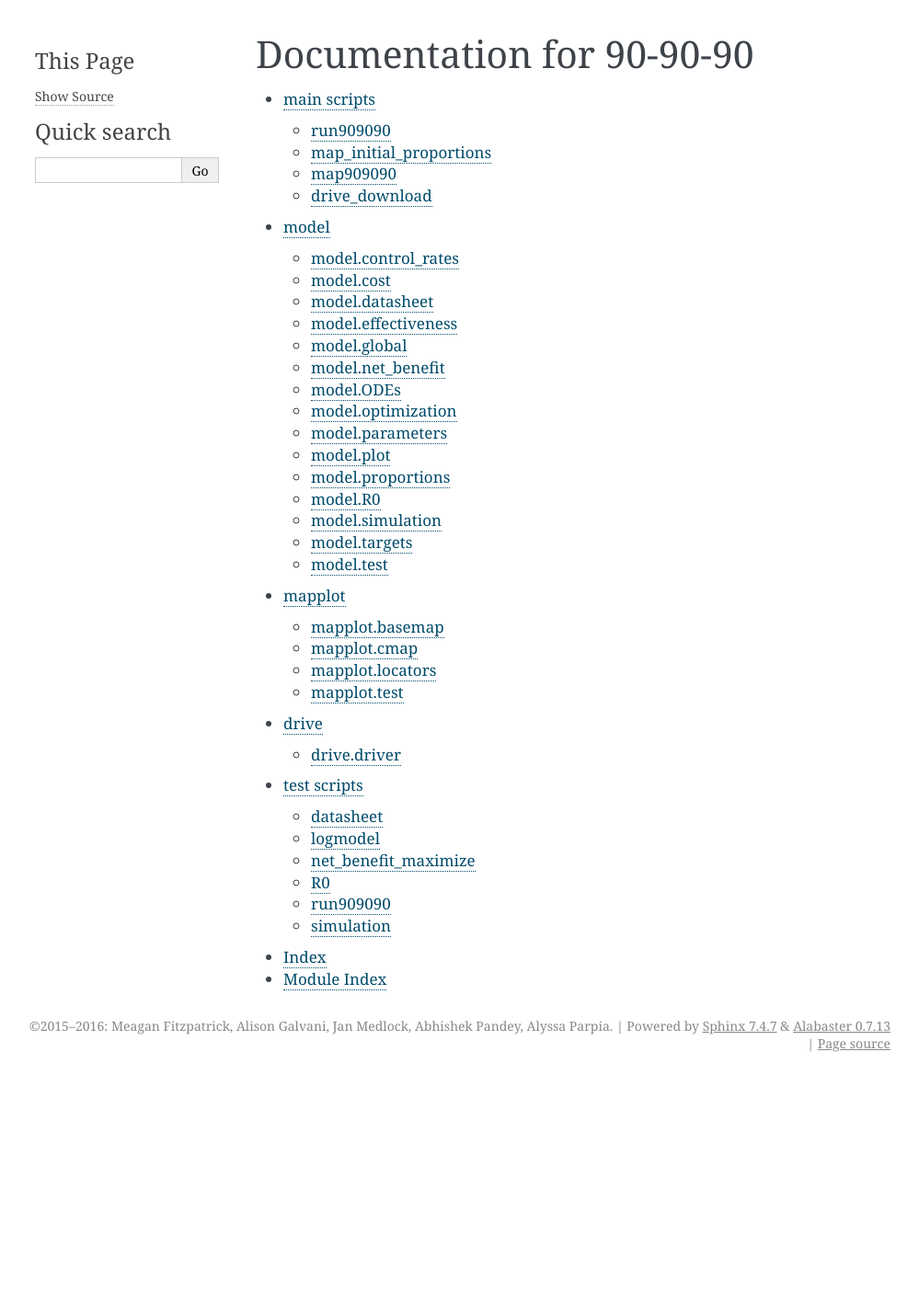
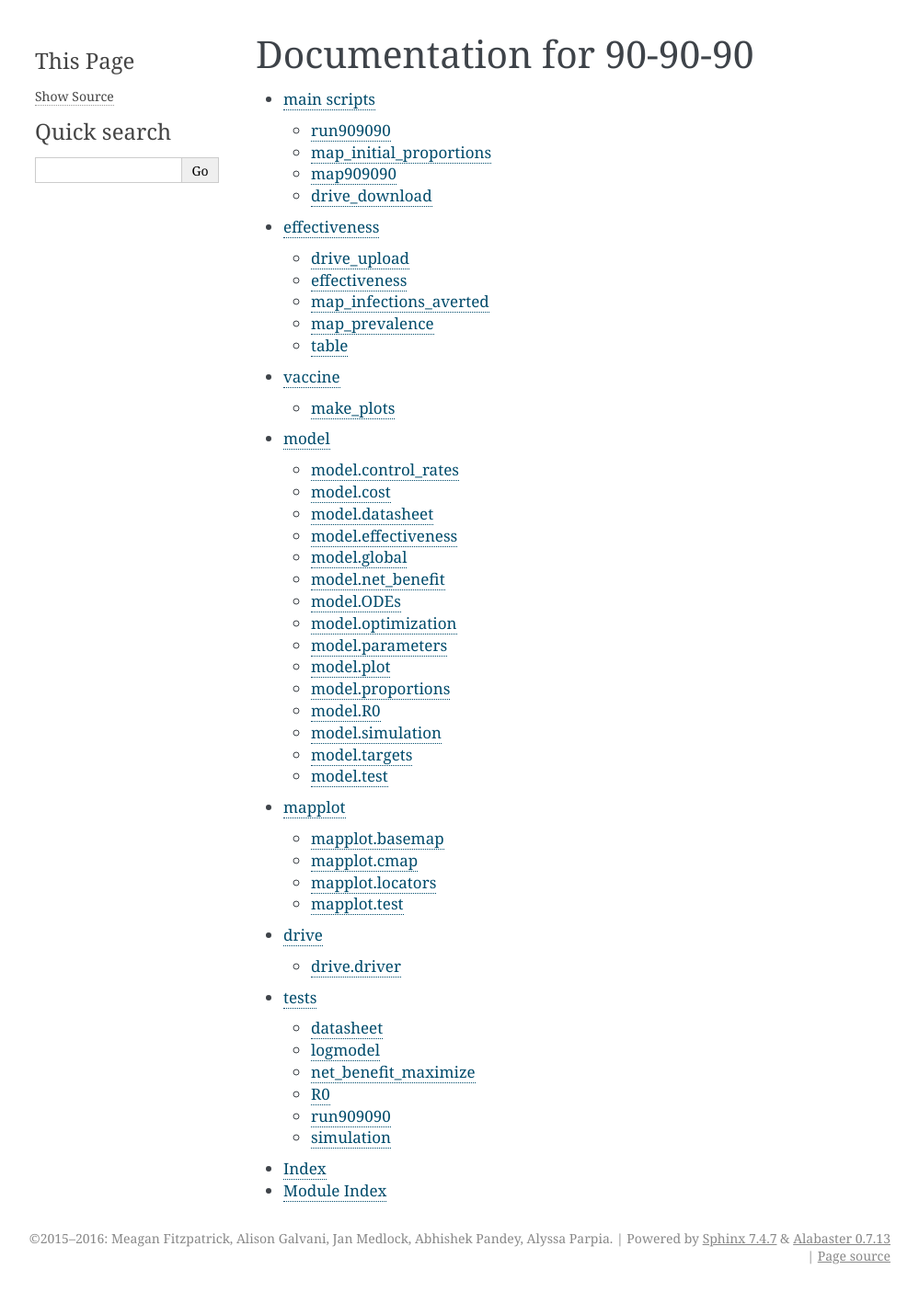
Before and after one commit to janmedlock/HIV-95-vaccine, a Sphinx documentation site: the page built from Codes/docs/source/index.rst, in a window 1280 px wide. Shown: the whole page at 92% size, without its empty margins (142-1141 px from the left). Built offline with Sphinx 7.4.7, drawn with Linux system fonts in a browser that asks for light colours; before the commit the page ends 1174 px from its top, so only the background shows below that.

Commit message:
Fix docs.

```diff
--- /dev/null
+++ b/Codes/docs/source/effectiveness.rst
@@ -0,0 +1,23 @@
+effectiveness
+=============
+.. automodule:: effectiveness
+
+drive_upload
+------------
+.. automodule:: effectiveness.drive_upload
+
+effectiveness
+-------------
+.. automodule:: effectiveness.effectiveness
+
+map_infections_averted
+----------------------
+.. automodule:: effectiveness.map_infections_averted
+
+map_prevalence
+--------------
+.. automodule:: effectiveness.map_prevalence
+
+table
+-----
+.. automodule:: effectiveness.table
--- a/Codes/docs/source/index.rst
+++ b/Codes/docs/source/index.rst
@@ -10,6 +10,8 @@ Documentation for 90-90-90
    :maxdepth: 2
 
    scripts
+   effectiveness
+   vaccine
    model
    mapplot
    drive
--- a/Codes/docs/source/tests.rst
+++ b/Codes/docs/source/tests.rst
@@ -1,5 +1,5 @@
-test scripts
-============
+tests
+=====
 
 datasheet
 ---------
```
Also changed, not shown: Codes/docs/source/vaccine.rst (added, +7 -0 lines).
